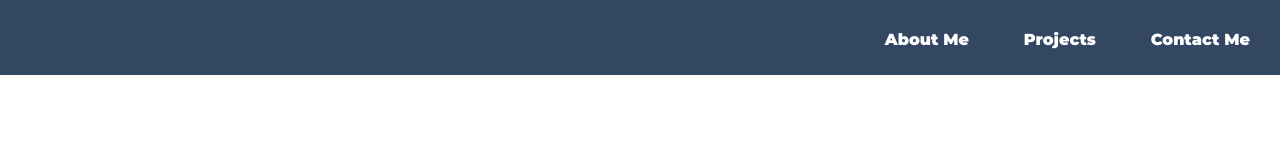
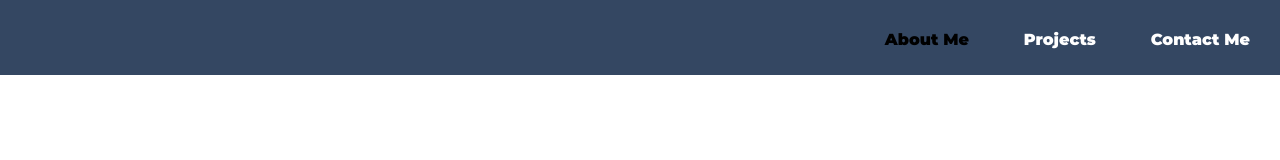
Before and after one commit to AbbyGamboa/GamboaPortfolio, a plain HTML site: page index.html in a window 1280 px wide. In both pictures the pointer is over the link "About Me". Shown: the top 160 px of the page. Drawn offline with Linux system fonts and the light colour scheme.

Commit message:
Update styles.css
Provide user with hover over effect

```diff
--- a/styles.css
+++ b/styles.css
@@ -28,6 +28,10 @@ header{
 .navlink{
     color: white;
     margin-left: 50px;
+}
+
+.navlink:hover{
+    color: black;
 }
 
 #welcome-section{
```
